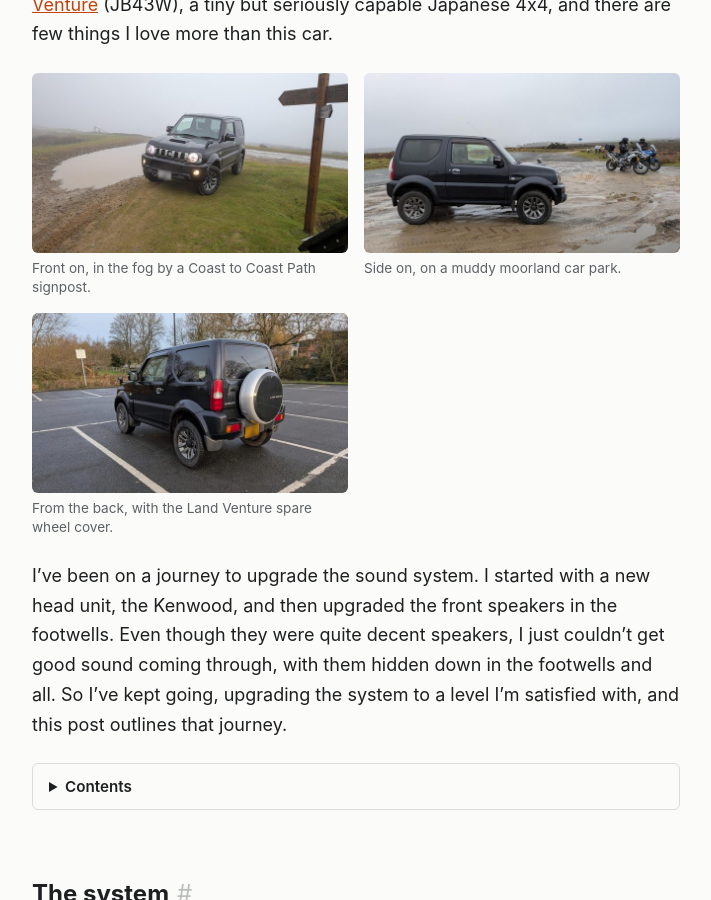
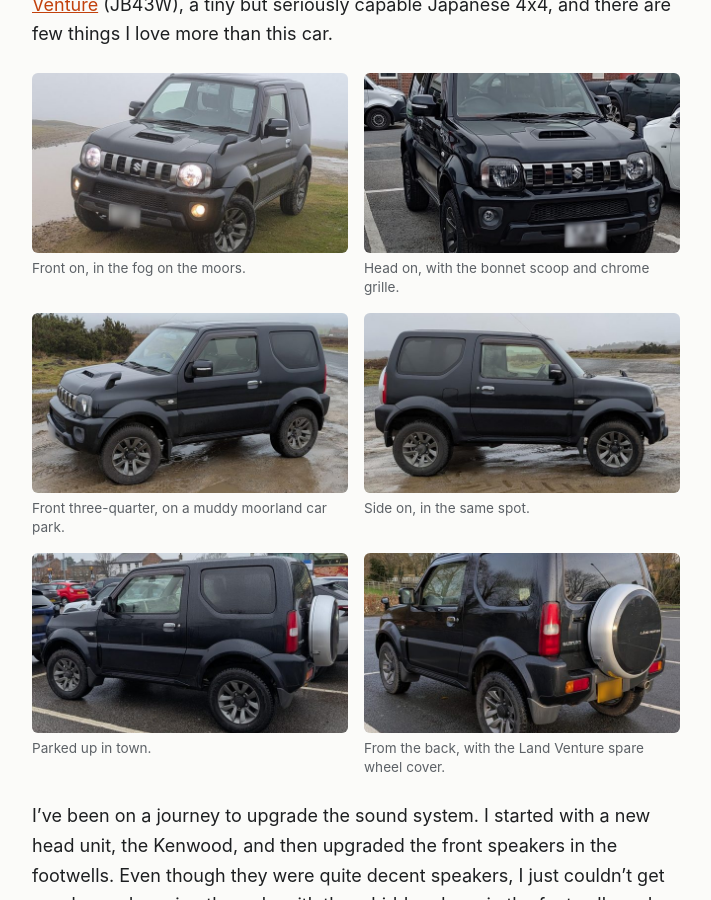
Before and after one commit to badsyntax/jimny-sound, a Jekyll site: the page built from docs/index.md, in a window 1280 px wide and 900 px high, scrolled down 752 px. Shown: the whole window, without its empty margins (284-995 px from the left). Built offline with Jekyll 4.4.1, drawn with Linux system fonts in a browser that asks for light colours.

Commit message:
Blog: crop exterior photos to the car, add three more angles
Co-Authored-By: Claude Opus 5.5 <noreply@anthropic.com>
Claude-Session: https://claude.ai/code/session_01WsXv8Ax3thDAQyoE9M17or

```diff
--- a/docs/index.md
+++ b/docs/index.md
@@ -13,11 +13,20 @@ I really love my Suzuki Jimny. It's a top of the range 2015
 [Jimny Sierra Land Venture](https://en.wikipedia.org/wiki/Suzuki_Jimny#Third_generation_%281998%29) (JB43W), a
 tiny but seriously capable Japanese 4x4, and there are few things I love more than this car.
 
-![Front on, in the fog by a Coast to Coast Path signpost](images/thumbs/50-front-fog.jpg)
-*Front on, in the fog by a Coast to Coast Path signpost.*
+![Front on, in the fog on the moors](images/thumbs/50-front-fog.jpg)
+*Front on, in the fog on the moors.*
 
-![Side on, on a muddy moorland car park](images/thumbs/51-side-moor.jpg)
-*Side on, on a muddy moorland car park.*
+![Head on, with the bonnet scoop and chrome grille](images/thumbs/53-front-close.jpg)
+*Head on, with the bonnet scoop and chrome grille.*
+
+![Front three-quarter view on a muddy moorland car park](images/thumbs/54-front-moor.jpg)
+*Front three-quarter, on a muddy moorland car park.*
+
+![Side on, on the same moorland car park](images/thumbs/51-side-moor.jpg)
+*Side on, in the same spot.*
+
+![Side on, parked up in town](images/thumbs/55-side-town.jpg)
+*Parked up in town.*
 
 ![From the back, with the Land Venture spare wheel cover](images/thumbs/52-rear.jpg)
 *From the back, with the Land Venture spare wheel cover.*
```
Also changed, not shown: docs/images/49-hero-dales.jpg, docs/images/50-front-fog.jpg, docs/images/51-side-moor.jpg, docs/images/52-rear.jpg, docs/images/53-front-close.jpg (added), docs/images/54-front-moor.jpg (added), docs/images/55-side-town.jpg (added), docs/images/thumbs/50-front-fog.jpg, docs/images/thumbs/51-side-moor.jpg, docs/images/thumbs/52-rear.jpg, docs/images/thumbs/53-front-close.jpg (added), docs/images/thumbs/54-front-moor.jpg (added), docs/images/thumbs/55-side-town.jpg (added).
